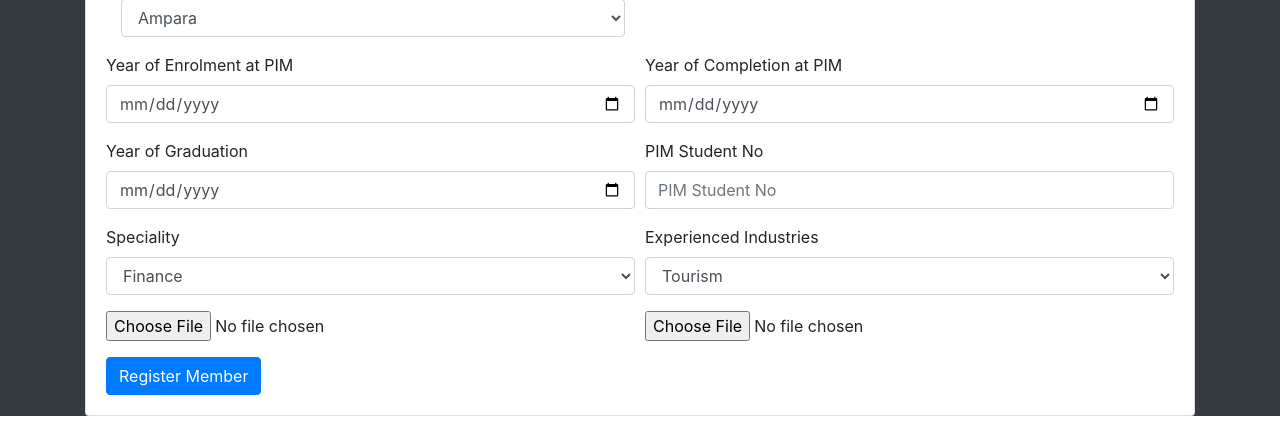
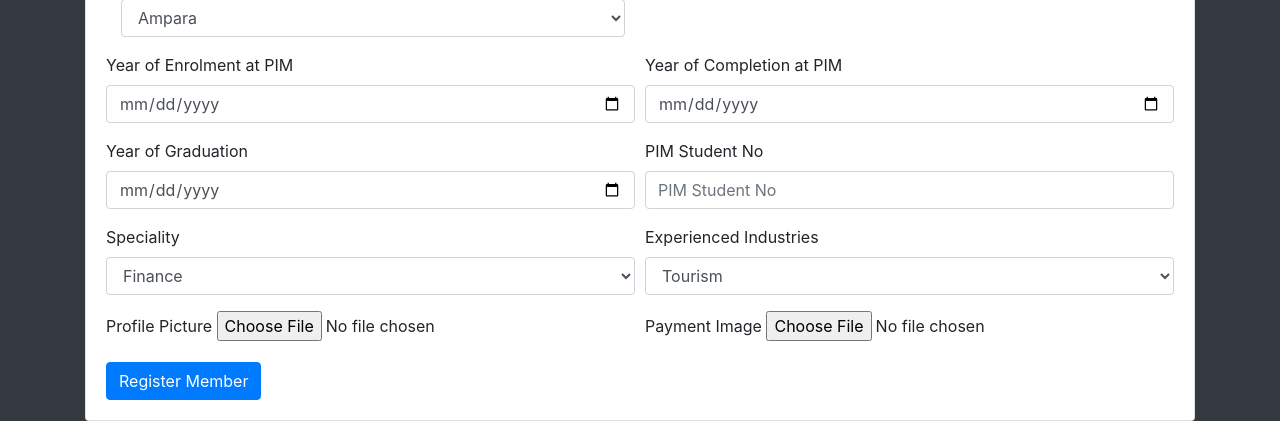
Before and after one commit to KasunDissanayake94/PIMA-Membership-Portal, a CodeIgniter app: page /PIMA-Membership-Portal/index.php/users/register_member in a window 1280 px wide. Shown: the part 1011-1432 px from the top of the page. Run offline with CodeIgniter, Linux system fonts and the light colour scheme.

Commit message:
member registration img upload is done
profile img and payment img upload is done.

```diff
--- a/application/config/autoload.php
+++ b/application/config/autoload.php
@@ -89,7 +89,7 @@ $autoload['drivers'] = array();
 |
 |	$autoload['helper'] = array('url', 'file');
 */
-$autoload['helper'] = array('url','form');
+$autoload['helper'] = array('url','form','html');
 
 /*
 | -------------------------------------------------------------------
--- a/application/controllers/users.php
+++ b/application/controllers/users.php
@@ -98,8 +98,32 @@ class Users extends CI_Controller {
         $speciality = $this->input->post('speciality');
         $experience = $this->input->post('experience');
 
-        $member_image = 'x.jpg';
-        $payment_image = 'y.jpg';
+        // working with img starts from here baby...
+           // upload profile picture
+            $config['upload_path']='./uploads';
+            $config['allowed_types']='*';
+            $this->load->library('upload',$config);
+
+            if($this->upload->do_upload('file_name')){
+                $file_name=$this->upload->data();
+                    $member_image =$file_name['file_name'];
+            }else{
+                   $member_image ="profile_img";
+            }
+
+
+            // upload payment image
+            $config['upload_path']='./uploads';
+            $config['allowed_types']='*';
+            $this->load->library('upload',$config);
+            if($this->upload->do_upload('file_name_payment')){
+                $file_name=$this->upload->data();
+                    $payment_image =$file_name['file_name'];
+            }else{
+                   $payment_image ="payment_img";
+            }
+
+
 
 
 
--- a/application/views/Member_Registration_form.php
+++ b/application/views/Member_Registration_form.php
@@ -40,7 +40,9 @@
                 </div>
             <?php endif;?>
 
-            <form  action="<?php echo base_url();?>users/member_register" method="POST">
+            <!-- <form  action="<?php echo base_url();?>users/member_register" method="POST"> -->
+
+                <?php echo form_open_multipart('users/member_register');?>
                 <div class="form-row">
                     <div class="form-group col-md-4">
                         <label for="title">Title</label>
@@ -397,19 +399,20 @@
                 </div>
                 <div class="form-row">
                     <div class="form-group col-md-6">
-                        <input type="file" name="Upload the Photo">
+                        <label>Profile Picture</label>
+                        <input type="file" name="file_name">
                     </div>
                     <div class="form-group col-md-6">
-                        <input type="file" name="Link to Upload the Payment Confirmation">
+                      <label>Payment Image</label>
+                        <input type="file" name="file_name_payment">
                     </div>
-
                 </div>
                 <div>
                     <button  type="submit" class="btn btn-primary">Register Member</button>
 
                 </div>
 
-            </form>
+          <?php echo form_close();?>
 
         </div>
     </div>
```
